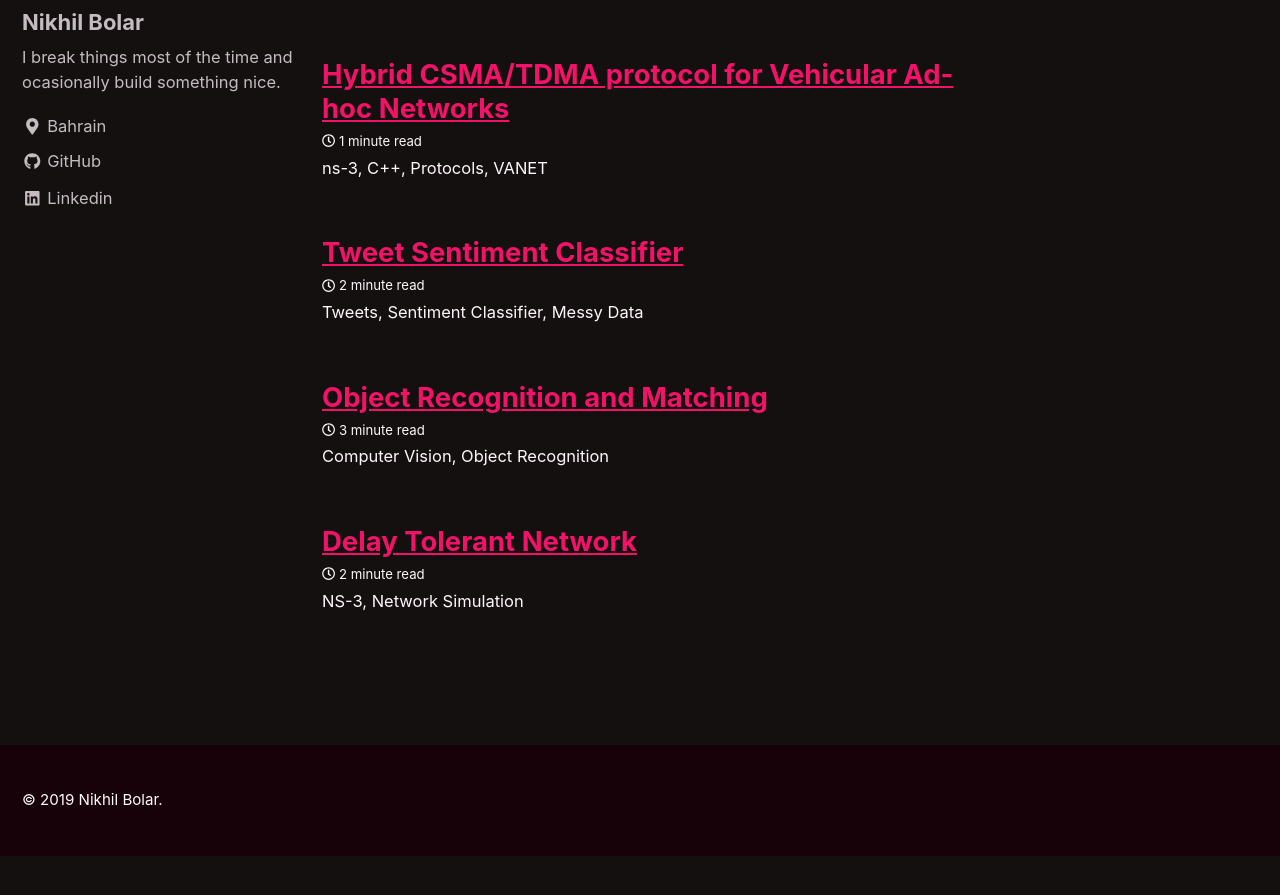
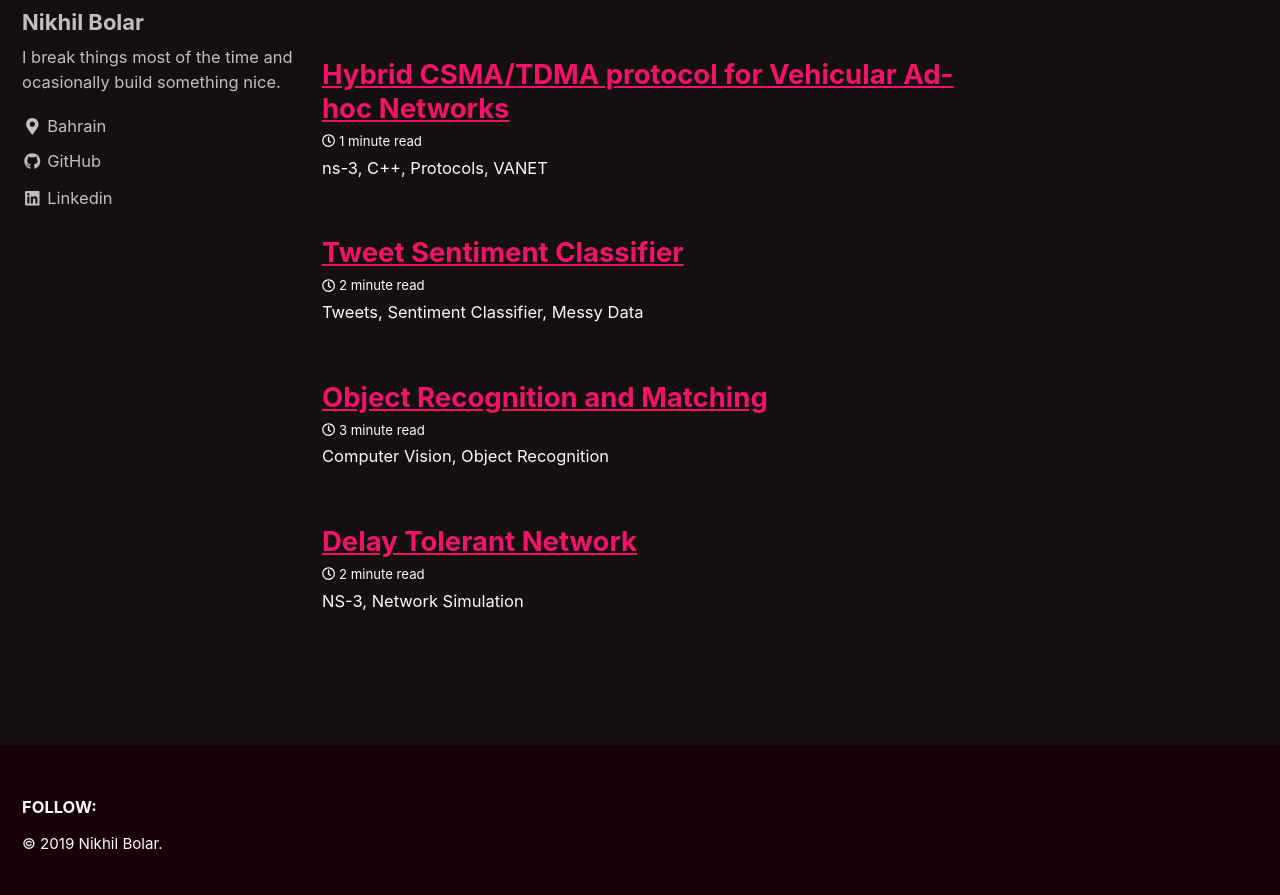
Before and after one commit to nbolar/nbolar.github.io, a Jekyll site: the page built from index.html, in a window 1280 px wide and 900 px high, scrolled down 1411 px. Shown: the top 895 px of the window. Built offline with Jekyll 4.4.1, drawn with Linux system fonts in a browser that asks for light colours; cached includes are drawn as plain includes; the list of posts is cut into pages by our own code; before the commit the page ends 2267 px from its top, so only the background shows below that.

Commit message:
Update footer.html

```diff
--- a/_includes/footer.html
+++ b/_includes/footer.html
@@ -1,4 +1,4 @@
-<!-- <div class="page__footer-follow">
+<div class="page__footer-follow">
   <ul class="social-icons">
     {% if site.data.ui-text[site.locale].follow_label %}
       <li><strong>{{ site.data.ui-text[site.locale].follow_label }}</strong></li>
@@ -12,9 +12,9 @@
       {% endfor %}
     {% endif %}
 
-    <li><a href="{% if site.atom_feed.path %}{{ site.atom_feed.path }}{% else %}{{ '/feed.xml' | relative_url }}{% endif %}"><i class="fas fa-fw fa-rss-square" aria-hidden="true"></i> {{ site.data.ui-text[site.locale].feed_label | default: "Feed" }}</a></li>
+    <!-- <li><a href="{% if site.atom_feed.path %}{{ site.atom_feed.path }}{% else %}{{ '/feed.xml' | relative_url }}{% endif %}"><i class="fas fa-fw fa-rss-square" aria-hidden="true"></i> {{ site.data.ui-text[site.locale].feed_label | default: "Feed" }}</a></li> -->
   </ul>
-</div> -->
+</div>
 
  <!-- {{ site.data.ui-text[site.locale].powered_by | default: "Powered by" }} <a href="https://jekyllrb.com" rel="nofollow">Jekyll</a> &amp; <a href="https://mademistakes.com/work/minimal-mistakes-jekyll-theme/" rel="nofollow">Minimal Mistakes</a>.</div> -->
 <div class="page__footer-copyright">&copy; {{ site.time | date: '%Y' }} {{ site.name | default: site.title }}.</div>
```
